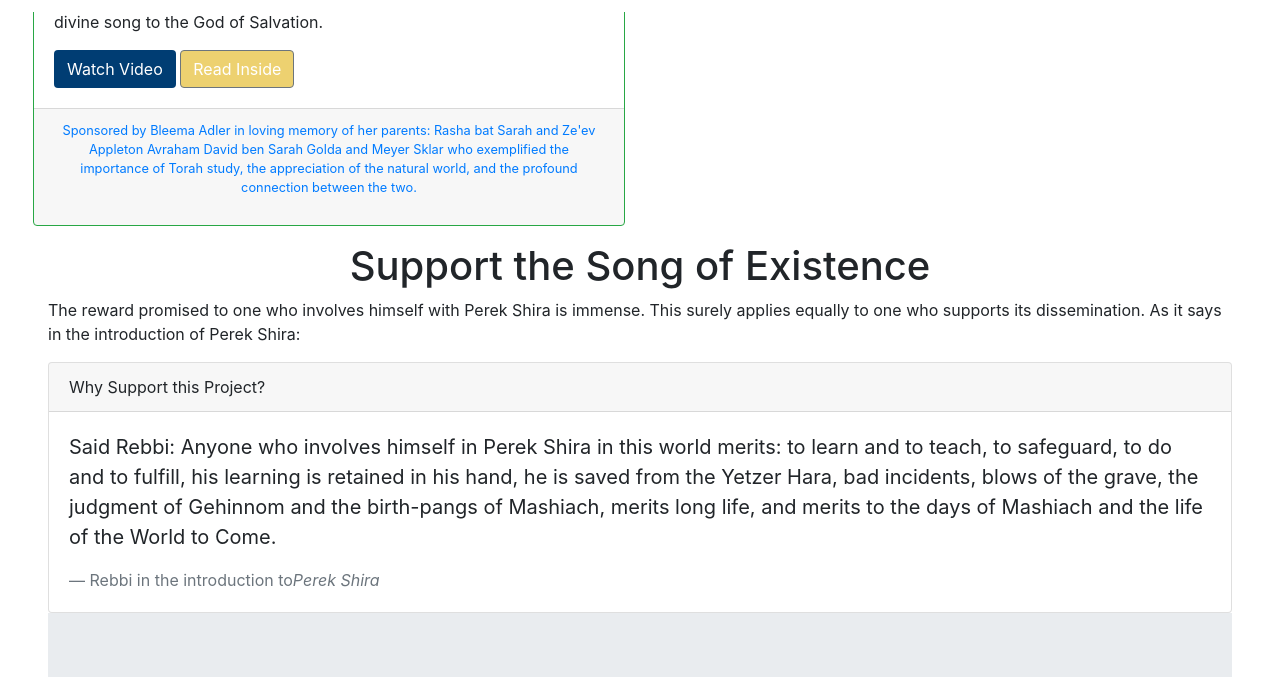
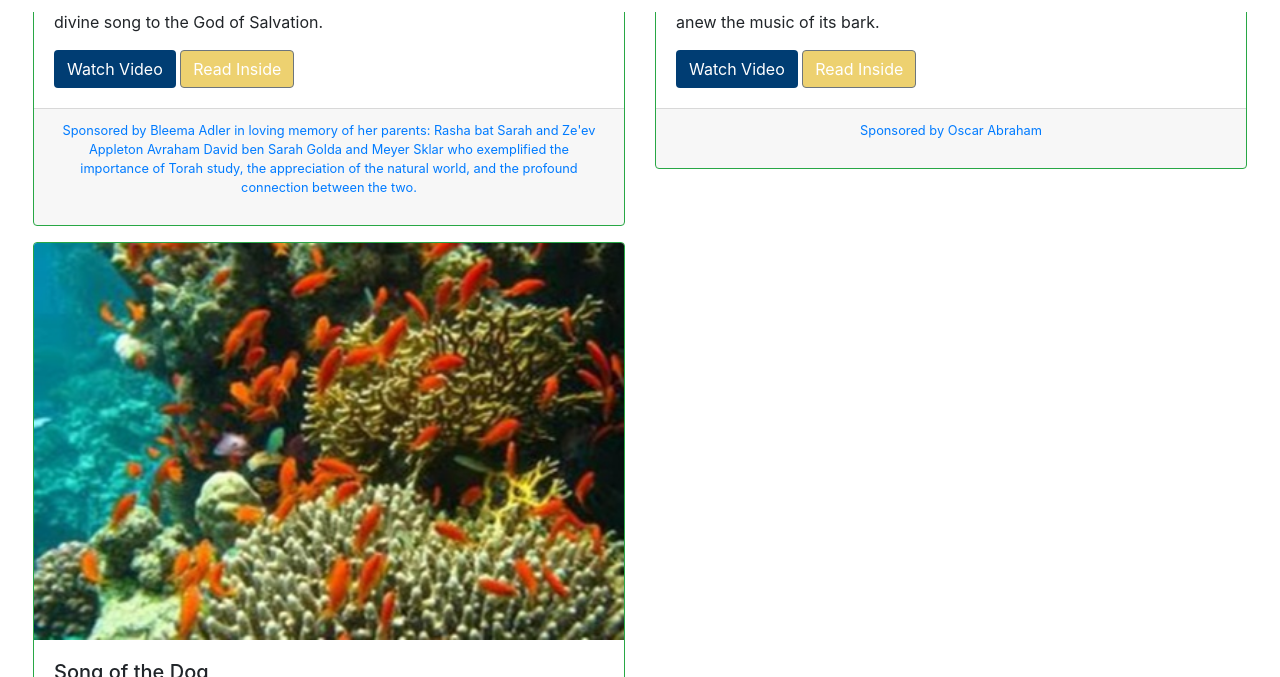
Before and after one commit to SBKraines/SBKraines.github.io, a Jekyll site: the page index.html, which Jekyll copies as it is, in a window 1280 px wide and 1400 px high, scrolled down 3592 px. Shown: the part 310-987 px from the top of the window. Built offline with Jekyll 4.4.1, drawn with Linux system fonts in a browser that asks for light colours; some of the changed text lies outside the part shown; grey boxes are pictures that could not be loaded.

Commit message:
added dog and fish

```diff
--- a/index.html
+++ b/index.html
@@ -316,6 +316,43 @@
                      </div>
                   </div>
                </div>
+                              <div class="col-sm-6">
+                <div class="card border-success  mb-3">
+                   <img class="card-img-top" src="img/animals/dog.jpg" alt="Dog in Judiasm">
+                   <div class="card-body">
+                      <h5 class="card-title">Song of the Dog</h5>
+                      <div class="card-text">
+                         <p>Take a deeper look into the heart of the world’s favorite pet and hear anew the music of its bark.                        </p>
+                       <a href="https://www.torahanytime.com/embed/?v=100666" target="_blank" class="btn btn-custom">Watch Video</a> <a href="assets/dog.pdf" target="_blank" class="btn btn-secondary">Read Inside</a>
+                      </div>
+                   </div>
+                   <div class="card-footer text-center">
+                      <small class="text-primary">
+                         <p>Sponsored by Oscar Abraham</p>
+
+                      </small>
+                   </div>
+                </div>
+             </div>
+             <div class="col-sm-6">
+                <div class="card border-success  mb-3">
+                   <img class="card-img-top" src="img/animals/fish.jpg" alt="Fish in Judiasm">
+                   <div class="card-body">
+                      <h5 class="card-title">Song of the Dog</h5>
+                      <div class="card-text">
+                         <p>The mighty, unending oceans hide an enchanting world of three and half trillion ever-multiplying fish. Listen to what they are singing. </p>
+                       <a href="https://www.torahanytime.com/embed/?v=105914" target="_blank" class="btn btn-custom">Watch Video</a> <a href="assets/fish.pdf" target="_blank" class="btn btn-secondary">Read Inside</a>
+                      </div>
+                   </div>
+                   <div class="card-footer text-center">
+                      <small class="text-primary">
+                         <p>                         Dedicated by the Perlmutter Family in loving memory of יוסף חיים אלתר בן ניסל מאיר,חוה לאה בת יוסף ליב, זאב שלמה בן זכריה ליב
+
+                         </p>
+                      </small>
+                   </div>
+                </div>
+             </div>
             </div>
             <!--
                <h1 id="viewthesongoftheelephantvideohttpsdrivegooglecomopenid1nnxtjjymrvlw8zi8drucgybsp5_orq3r"><a href="https://drive.google.com/open?id=1nNxtJjymrVlw8ZI8DRUcGYBsp5_ORq3r">View The Song of the Elephant Video</a></h1>
```
